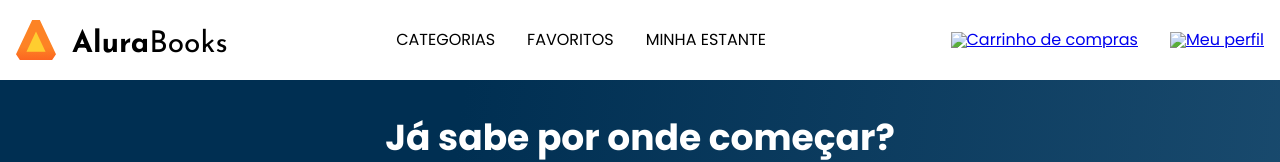
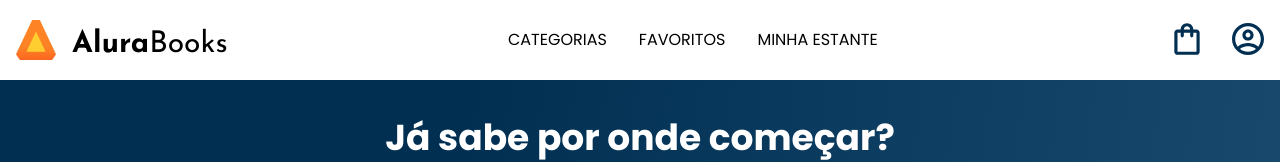
Before and after one commit to mattheusfillipe/alura-books, a plain HTML site: page index.html in a window 1280 px wide. Shown: the top 162 px of the page. Drawn offline with nearby package versions, Linux system fonts and the light colour scheme; the site is published under a folder, as on GitHub Pages, so addresses that start at the root find nothing; files whose address does not match are found by name.

Commit message:
Update index.html

```diff
--- a/index.html
+++ b/index.html
@@ -47,13 +47,13 @@
         </ul>
 
         <div class="container">
-            <a href="#"><img src="/assets/Favoritos.svg" alt="Meus favoritos"
+            <a href="#"><img src="assets/Favoritos.svg" alt="Meus favoritos"
                     class="container__imagem container__imagem-transparente"></a>
-            <a href="#" class="container__link"><img src="/assets/Compras.svg" alt="Carrinho de compras"
+            <a href="#" class="container__link"><img src="assets/Compras.svg" alt="Carrinho de compras"
                     class="container__imagem">
                 <p class="container__texto">Minha sacola</p>
             </a>
-            <a href="#" class="container__link"><img src="/assets/Usuario.svg" alt="Meu perfil"
+            <a href="#" class="container__link"><img src="assets/Usuario.svg" alt="Meu perfil"
                     class="container__imagem">
                 <p class="container__texto">Meu perfil</p>
             </a></a>
```
